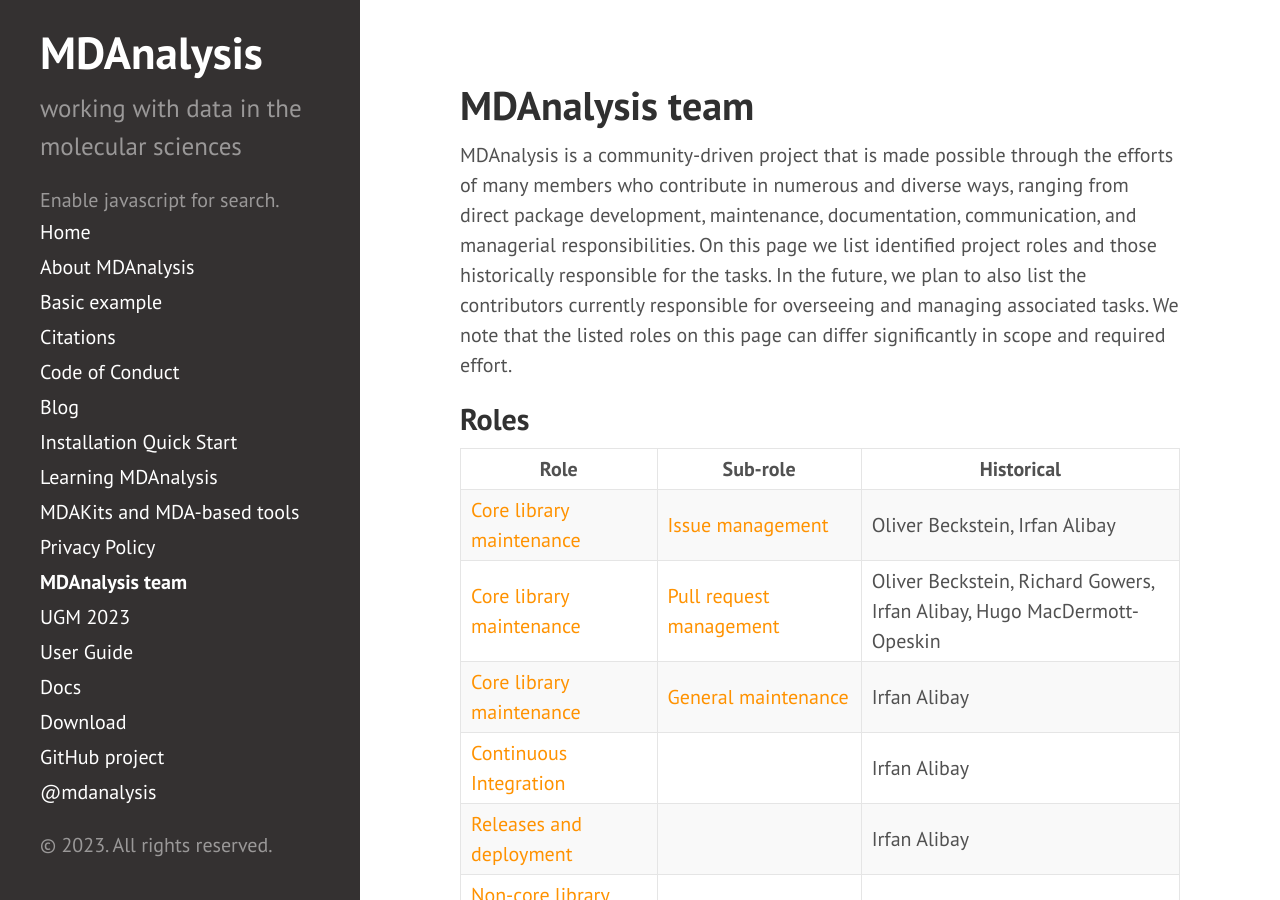
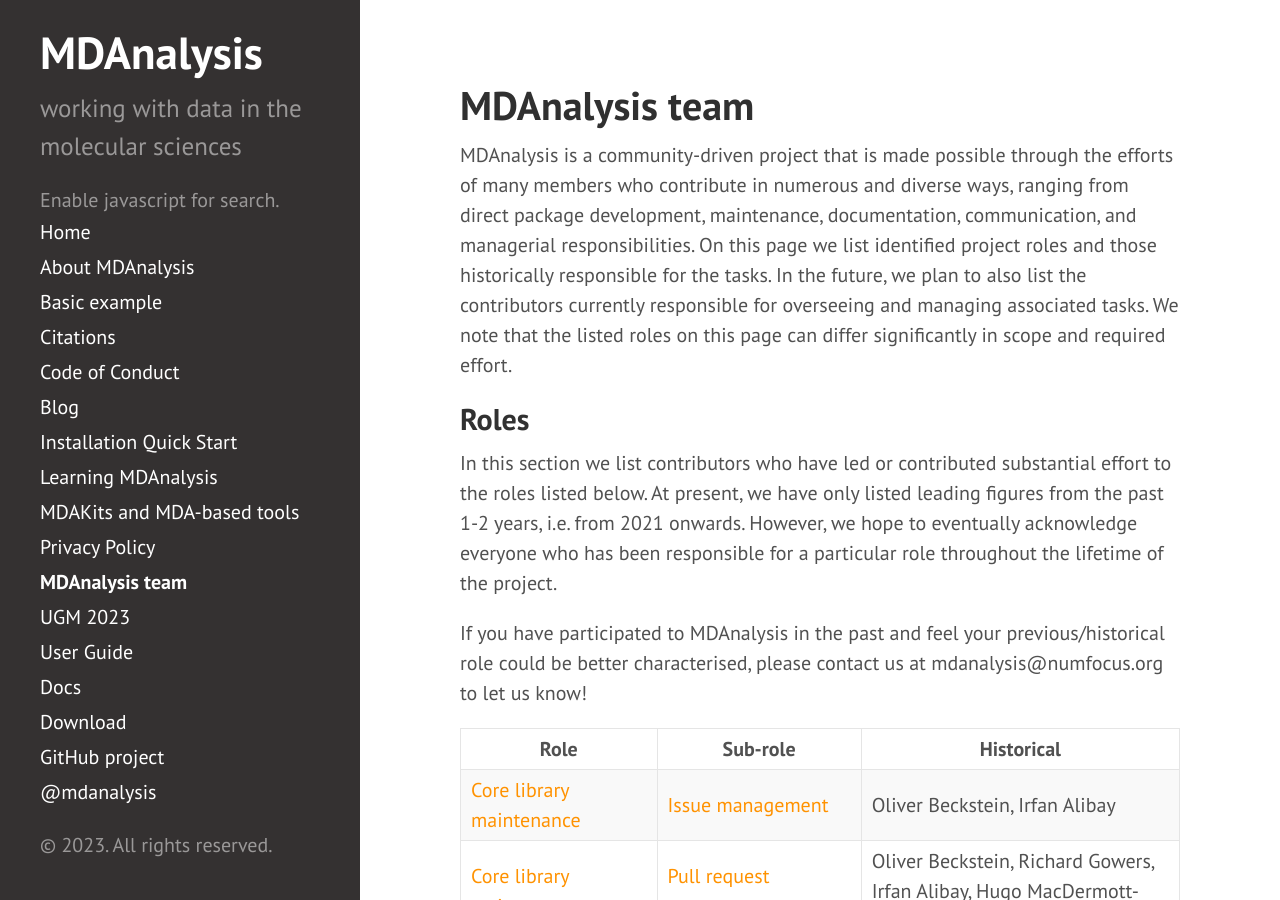
Before and after one commit to MDAnalysis/MDAnalysis.github.io, a Jekyll site: the page built from pages/team.md, in a window 1280 px wide and 900 px high. Built offline with Jekyll 4.4.1, drawn with Linux system fonts in a browser that asks for light colours; comment, search, counter and statistics services are not loaded.

Commit message:
update with notes on how far back and who to contact

```diff
--- a/pages/team.md
+++ b/pages/team.md
@@ -6,6 +6,14 @@ title: MDAnalysis team
 MDAnalysis is a community-driven project that is made possible through the efforts of many members who contribute in numerous and diverse ways, ranging from direct package development, maintenance, documentation, communication, and managerial responsibilities. On this page we list identified project roles and those historically responsible for the tasks. In the future, we plan to also list the contributors currently responsible for overseeing and managing associated tasks. We note that the listed roles on this page can differ significantly in scope and required effort.
 
 ## Roles
+
+In this section we list contributors who have led or contributed substantial effort to the roles listed below.
+At present, we have only listed leading figures from the past 1-2 years, i.e. from 2021 onwards.
+However, we hope to eventually acknowledge everyone who has been responsible for a particular role throughout
+the lifetime of the project.
+
+If you have participated to MDAnalysis in the past and feel your previous/historical role could be better characterised,
+please contact us at mdanalysis@numfocus.org to let us know!
 
 | Role                         | Sub-role                       | Historical                                                              |
 |------------------------------|--------------------------------|-------------------------------------------------------------------------|
```
